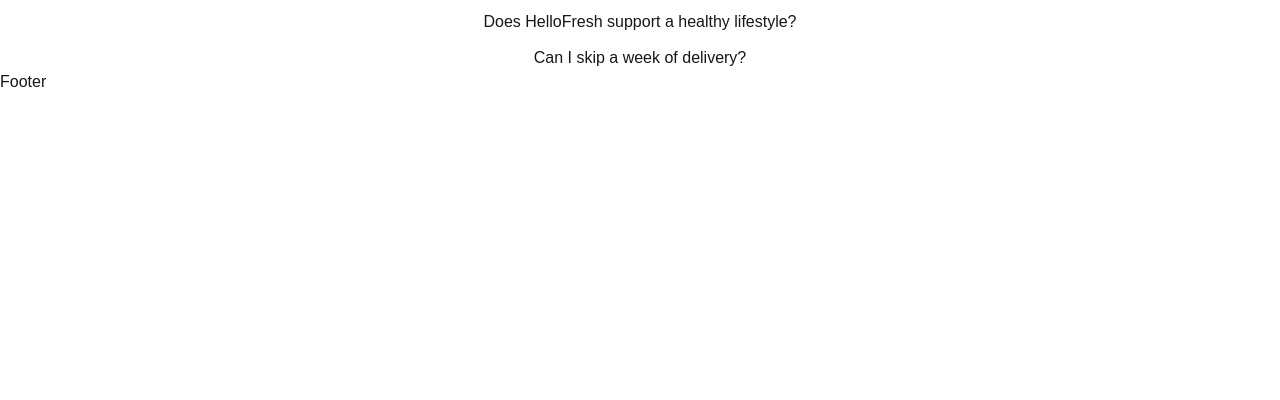
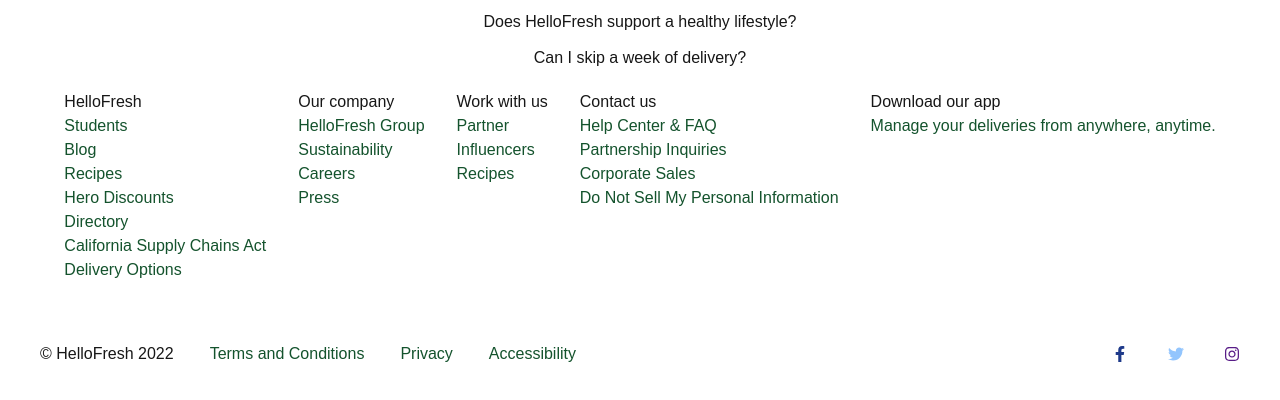
Before and after one commit to selman13/NextAndTS, a Next.js app: page / in a window 1280 px wide. Shown: the part 4020-4420 px from the top of the page. Before the commit the page ends 4114 px from the top, so only its background shows below. Built offline with nearby package versions, Linux system fonts and the light colour scheme.

Commit message:
Footer created

```diff
--- /dev/null
+++ b/Data/Footer.ts
@@ -0,0 +1,33 @@
+export const FooterSectionOneMenu:IFooterMenus[] = [
+    {id: 0, li: "Students"},
+    {id: 1, li: "Blog"},
+    {id: 2, li: "Recipes"},
+    {id: 3, li: "Hero Discounts"},
+    {id: 4, li: "Directory"},
+    {id: 5, li: "California Supply Chains Act"},
+    {id: 6, li: "Delivery Options"},
+]
+
+export const FooterSectionTwoMenu:IFooterMenus[] = [
+    {id: 0, li: "HelloFresh Group"},
+    {id: 1, li: "Sustainability"},
+    {id: 2, li: "Careers"},
+    {id: 3, li: "Press"}
+]
+
+export const FooterSectionThreeMenu:IFooterMenus[] = [
+    {id: 0, li: "Partner"},
+    {id: 1, li: "Influencers"},
+    {id: 2, li: "Recipes"}
+]
+
+export const FooterSectionFourMenu:IFooterMenus[] = [
+    {id: 0, li: "Help Center & FAQ"},
+    {id: 1, li: "Partnership Inquiries"},
+    {id: 2, li: "Corporate Sales"},
+    {id: 3, li: "Do Not Sell My Personal Information"}
+]
+
+export const FooterSectionFiveMenu:IFooterMenus[] = [
+    {id: 0, li: "Manage your deliveries from anywhere, anytime."}
+]
--- /dev/null
+++ b/Types/TFooter.ts
@@ -0,0 +1,4 @@
+interface IFooterMenus {
+    id: number;
+    li: string;
+}
--- /dev/null
+++ b/components/Common/FooterBottom/index.tsx
@@ -0,0 +1,27 @@
+import Link from "next/link";
+import { FaInstagram } from "react-icons/fa";
+import { FaFacebookF } from "react-icons/fa";
+import { FaTwitter } from "react-icons/fa";
+
+
+const FooterBottom = () => {
+  return (
+    <div className="container flex justify-between items-center p-10">
+      <div className="left">
+        <ul className="flex gap-9">
+          <li>© HelloFresh 2022</li>
+          <li className="text-green-900">Terms and Conditions</li>
+          <li className="text-green-900">Privacy</li>
+          <li className="text-green-900">Accessibility</li>
+        </ul>
+      </div>
+      <div className="right flex gap-10">
+    <Link href="/"><FaFacebookF className="text-blue-900"/></Link>
+    <Link href="/"><FaTwitter className="text-blue-300"/></Link>
+    <Link href="/"><FaInstagram className="text-purple-900"/></Link>
+      </div>
+    </div>
+  );
+};
+
+export default FooterBottom;
--- /dev/null
+++ b/components/Common/FooterTop/index.tsx
@@ -0,0 +1,34 @@
+import {
+    FooterSectionOneMenu,
+    FooterSectionTwoMenu,
+    FooterSectionThreeMenu,
+    FooterSectionFourMenu,
+    FooterSectionFiveMenu,
+  } from "@/Data/Footer";
+
+  const footerSections = [
+    { title: "HelloFresh", items: FooterSectionOneMenu },
+    { title: "Our company", items: FooterSectionTwoMenu },
+    { title: "Work with us", items: FooterSectionThreeMenu },
+    { title: "Contact us", items: FooterSectionFourMenu },
+    { title: "Download our app", items: FooterSectionFiveMenu },
+  ];
+
+  const FooterTop = () => {
+    return (
+     <div>
+         <div className="container flex justify-center gap-8 my-5">
+        {footerSections.map(({ title, items }, index) => (
+          <ul key={index}>
+            <h4>{title}</h4>
+            {items.map(({ id, li }) => (
+              <li key={id} className="text-green-900">{li}</li>
+            ))}
+          </ul>
+        ))}
+      </div>
+     </div>
+    );
+  };
+
+  export default FooterTop;
--- a/components/Footer/index.tsx
+++ b/components/Footer/index.tsx
@@ -1,8 +1,13 @@
 import React from 'react'
+import FooterTop from '../Common/FooterTop'
+import FooterBottom from '../Common/FooterBottom'
 
 const Footer = () => {
   return (
-    <div>Footer</div>
+    <div>
+      <FooterTop/>
+      <FooterBottom/>
+    </div>
   )
 }
 
```
Also changed, not shown: package.json (+5 -4 lines), 1 other file (tests, documents, lock files or other folders).
